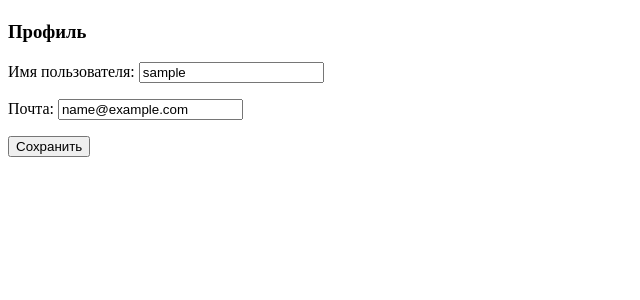
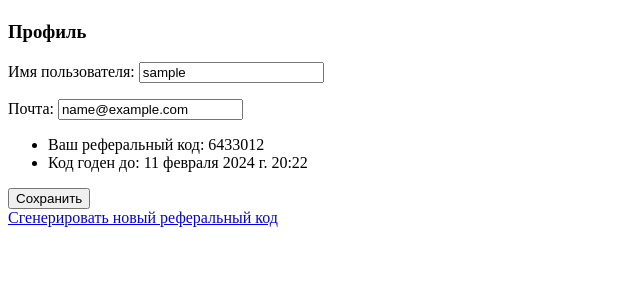
Before and after one commit to AlexBakushin/Referral, a Django app: page /profile/ in a window 1280 px wide. Shown: the part 26-326 px from the top of the page, without its empty margins (0-640 px from the left). Run offline with Django 4.2, Linux system fonts and the light colour scheme; the visitor is signed in with stand-in values (Sample User, id 1); data comes from the database, SQL or seed files in the repository.

Commit message:
added models, logic, register and templates

```diff
--- a/config/urls.py
+++ b/config/urls.py
@@ -17,7 +17,7 @@ Including another URLconf
 from django.contrib import admin
 from django.contrib.auth.views import LoginView, LogoutView
 from django.urls import path
-from main.views import index, RegisterView, ProfileView
+from main.views import index, RegisterView, ProfileView, generate_new_code
 
 
 urlpatterns = [
@@ -27,4 +27,5 @@ urlpatterns = [
     path('logout/', LogoutView.as_view(), name='logout'),
     path('register/', RegisterView.as_view(), name='register'),
     path('profile/', ProfileView.as_view(), name='profile'),
+    path('profile/genrefcode/', generate_new_code, name='generate_new_code'),
 ]
--- a/main/forms.py
+++ b/main/forms.py
@@ -6,15 +6,40 @@ from django import forms
 class UserRegisterForm(UserCreationForm):
     class Meta:
         model = User
-        fields = ('username', 'email', 'password1', 'password2')
+        fields = ('username', 'email', 'owner', 'password1', 'password2')
+
+    # def save(self, commit=True):
+    #     user = super().save(commit=False)
+    #     for code in User.objects.all().referral_code:
+    #         print(code)
+    #         if self.cleaned_data.get("owner") == code:
+    #
+    #         return user
 
 
 class UserProfileForm(UserChangeForm):
+
+    # def get_form(self, form_class=None):
+    #     """
+    #     эта функция фильтрует выборку рефералов, на те, чей хозяин - текущий пользователь
+    #     """
+    #     form = super(UserProfileForm, self).get_form(form_class)
+    #     # form.fields['referrals'].queryset = User.objects.filter(owner=self.request.user.username)
+    #
+    #     return form
+    # def clean_other_field(self):
+    #     for user_code in User.objects.all().owner:
+    #         if self.cleaned_data.get("owner") == user_code:
+    #
+    #
+    #         return data
+
     class Meta:
         model = User
         fields = ('username', 'email')
 
     def __init__(self, *args, **kwargs):
+
         super().__init__(*args, **kwargs)
 
         self.fields['password'].widget = forms.HiddenInput()
--- a/main/models.py
+++ b/main/models.py
@@ -1,7 +1,30 @@
+import datetime
 from django.db import models
+import random
 from django.contrib.auth.models import AbstractUser
+from django.db.models.signals import post_save
+from django.dispatch import receiver
+from django.utils import timezone
+
+NULLABLE = {'blank': True, 'null': True}
 
 
 class User(AbstractUser):
     username = models.CharField(unique=True, max_length=50, verbose_name='Имя пользователя')
     email = models.EmailField(unique=True, verbose_name='Почта')
+    referral_code = models.CharField(max_length=7, default=random.randint(1000000, 9999999),
+                                     verbose_name='Ваш реферальный код')
+    expiration_date = models.DateTimeField(default=(datetime.datetime.now() + datetime.timedelta(days=5)),
+                                           verbose_name='Код действителен до')
+    owner = models.CharField(max_length=7, verbose_name='Реферальный код, другового пользователя', **NULLABLE)
+    referrals = models.TextField(verbose_name='Мои рефералы', default='-')
+
+
+@receiver(post_save, sender=User)
+def delete_expired_referral_code(sender, instance, **kwargs):
+    """
+    Автоматически стирает реферальный код по истичению времени
+    """
+    if instance.expiration_date.timestamp() <= datetime.datetime.now().timestamp():
+        instance.referral_code = ''
+        instance.save()
--- a/main/templates/main/user_form.html
+++ b/main/templates/main/user_form.html
@@ -10,10 +10,18 @@
                          </div>
                             {% csrf_token %}
                             {{ form.as_p }}
+                            <ul>
+                                <li>Ваш реферальный код: {{object.referral_code}}</li>
+                                <li>Код годен до: {{object.expiration_date}}</li>
+                                {%if object.referrals != '-' %}
+                                <li>Ваши рефералы: {{object.referrals}}</li>
+                                {%endif%}
+                            </ul>
                     <button type="submit" class="btn btn-lg btn-block btn-outline-primary">
                        Сохранить
                     </button>
                         <br>
+                        <a href="{% url 'generate_new_code' %}" class="btn btn-lg btn-block btn-outline-danger" >Сгенерировать новый реферальный код</a>
                     </div>
                 </div>
             </form>
--- a/main/views.py
+++ b/main/views.py
@@ -1,8 +1,13 @@
-from django.shortcuts import render
-from django.urls import reverse_lazy
+from django.shortcuts import render, redirect
+from django.urls import reverse_lazy, reverse
 from django.views.generic import CreateView, UpdateView
 from .forms import UserRegisterForm, UserProfileForm
 from .models import User
+from django.core.mail import send_mail
+from django.conf import settings
+import datetime
+import random
+from django.shortcuts import get_object_or_404
 
 
 def index(request):
@@ -18,6 +23,17 @@ class RegisterView(CreateView):
     template_name = 'main/register.html'
     success_url = reverse_lazy('login')
 
+    def form_valid(self, form):
+        self.object = form.save()
+        send_mail(
+            subject='Поздравляю с регистрацией',
+            message=f'Ваш реферальный код: {self.object.referral_code}\n'
+                    f' Его срок годности до {datetime.datetime.now()+datetime.timedelta(days=5)}',
+            from_email=settings.EMAIL_HOST_USER,
+            recipient_list=[self.object.email]
+        )
+        return super().form_valid(form)
+
 
 class ProfileView(UpdateView):
     model = User
@@ -25,4 +41,26 @@ class ProfileView(UpdateView):
     success_url = reverse_lazy('profile')
 
     def get_object(self, queryset=None):
+        print(f'{self.request.user.referral_code} мой код')
+        for referral in User.objects.all():
+            print(f'{referral.owner} код др юзера {referral.username}')
+            if referral.owner is not None and self.request.user.referral_code == referral.owner:
+                print(f'{referral} подходит')
+                print(f'{self.request.user.referrals} - до')
+                self.request.user.referrals += f'{referral.username} '
+                print(f'{self.request.user.referrals} - после')
         return self.request.user
+
+
+def generate_new_code(request):
+    new_ref_code = random.randint(1000000, 9999999)
+    send_mail(
+        subject='Вы сменили реферальный код',
+        message=f'Ваш новый реферальный код: {new_ref_code}\n'
+                f' Его срок годности до {datetime.datetime.now() + datetime.timedelta(days=5)}',
+        from_email=settings.EMAIL_HOST_USER,
+        recipient_list=[request.user.email]
+    )
+    request.user.referral_code(new_ref_code)
+    request.user.save()
+    return redirect(reverse('profile'))
```
Also changed, not shown: config/settings.py (+7 -1 lines), main/migrations/0012_alter_user_expiration_date_alter_user_referral_code_and_more.py (added).
